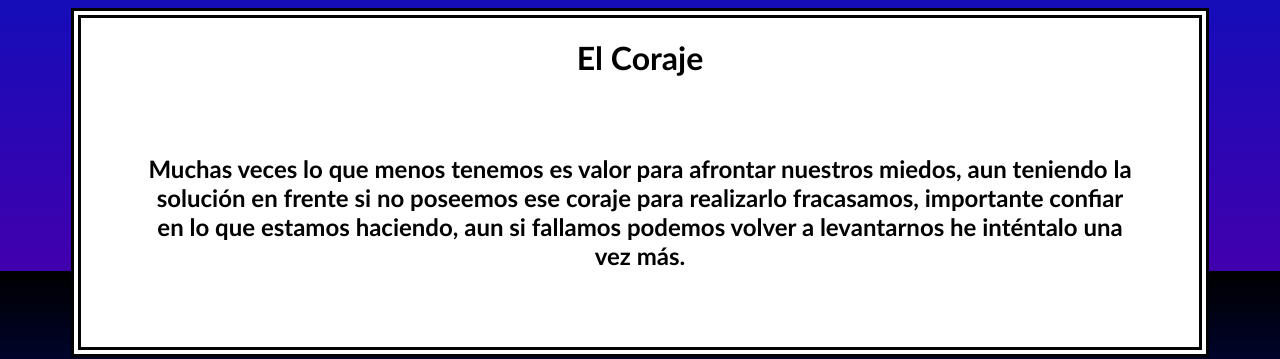
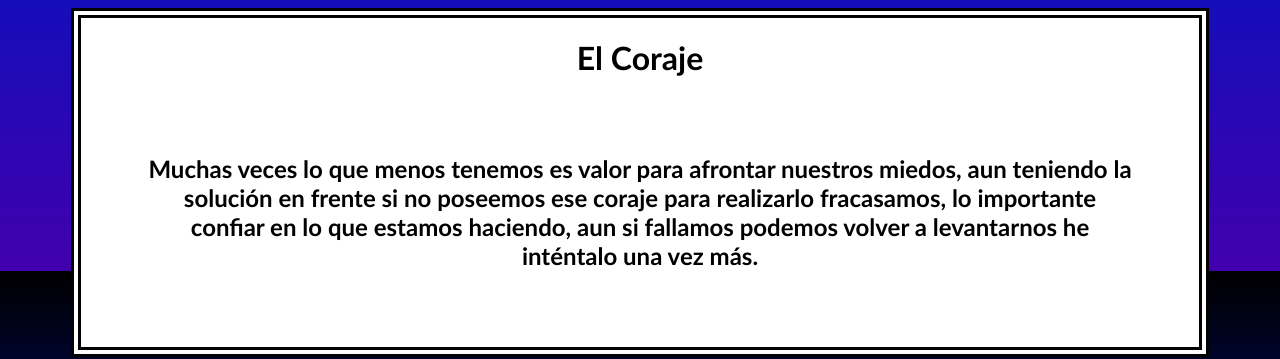
Before and after one commit to TheGames01/Para-ti-, a plain HTML site: page Sentir.html in a window 1280 px wide. Shown: the part 2929-3288 px from the top of the page. Drawn offline with Linux system fonts and the light colour scheme.

Commit message:
Update Sentir.html

```diff
--- a/Sentir.html
+++ b/Sentir.html
@@ -54,7 +54,7 @@ Simplemente una palabra no te podría definir.  Y si no lo crees te lo diré cad
                 <h1>El Coraje
         <div class="in-flex"><p> <Font size="5px">
         Muchas veces lo que menos tenemos es valor para afrontar nuestros miedos, aun teniendo la solución en frente si no poseemos ese coraje para realizarlo
-        fracasamos, importante confiar en lo que estamos haciendo, aun si fallamos podemos volver a levantarnos he inténtalo una vez más.
+        fracasamos, lo importante confiar en lo que estamos haciendo, aun si fallamos podemos volver a levantarnos he inténtalo una vez más.
 
         </Font></p></h1></div>
         <div class="in-flex"><h2><center><img src="ag.gif" aling="center"  width="300px" height="350px"></center></h2></div>
```
